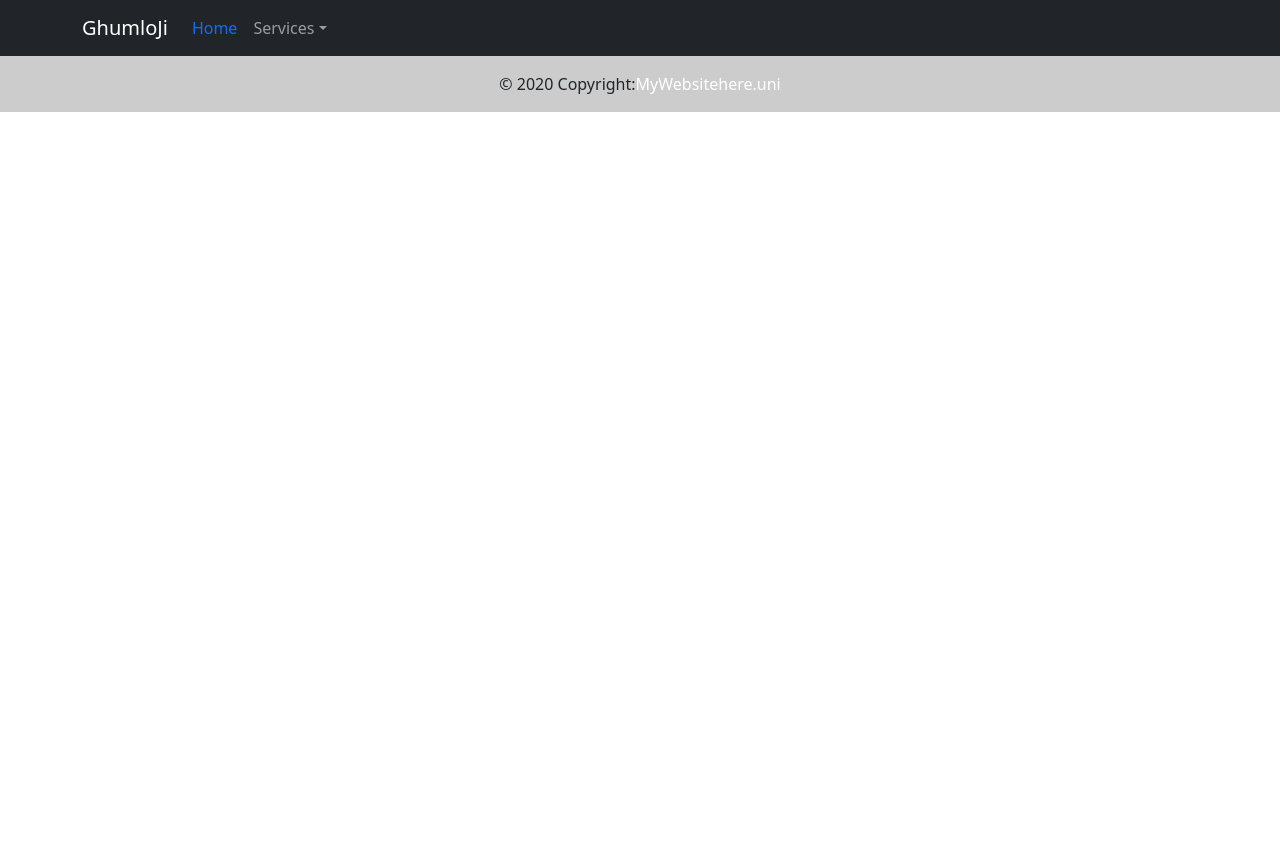
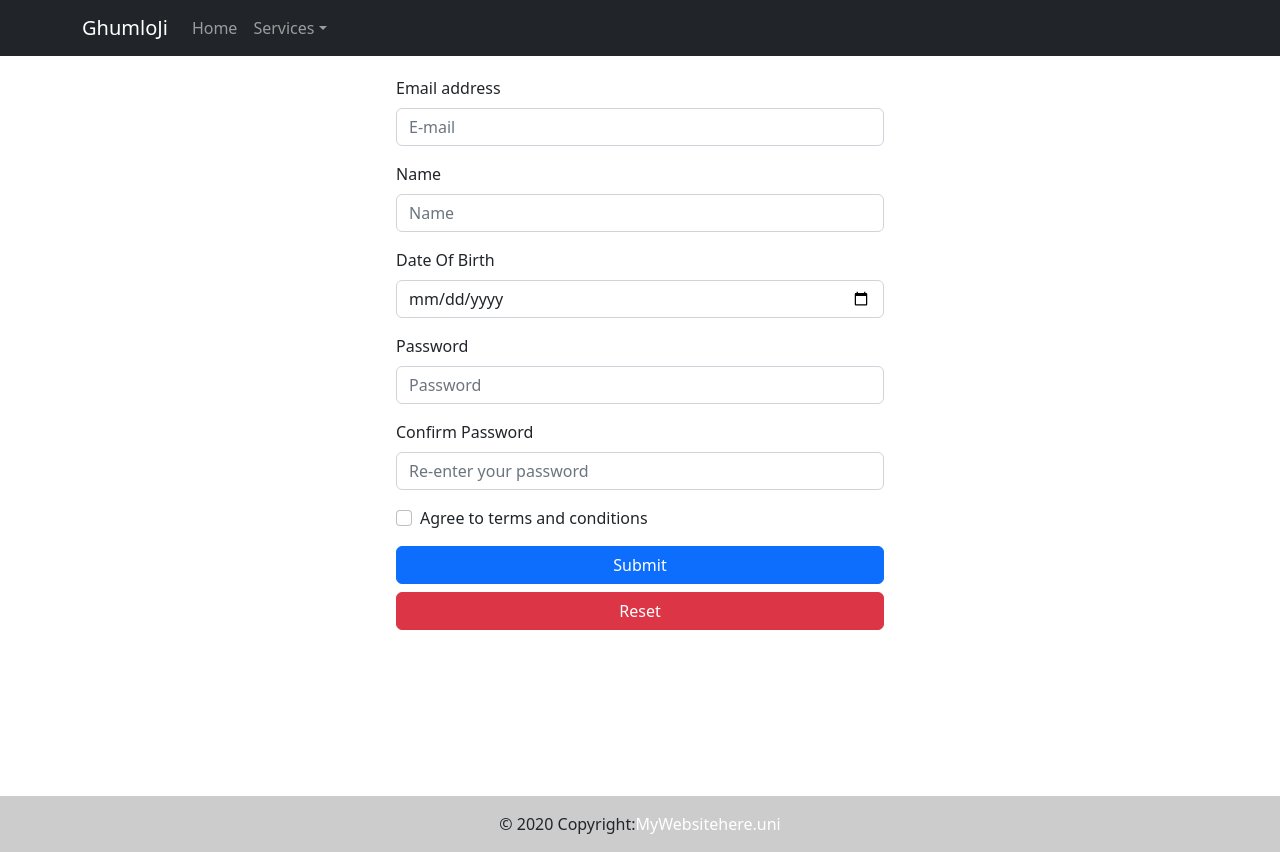
Before and after one commit to AmanSharma13/registration-form-react, a React (Create React App) app: page /registrationvalidation in a window 1280 px wide. Before the commit the page ends 800 px from the top, so only its background shows below. Built offline with nearby package versions, Linux system fonts and the light colour scheme.

Commit message:
added formik form handler and yup form validation

```diff
--- a/package.json
+++ b/package.json
@@ -7,6 +7,7 @@
     "@testing-library/react": "^13.4.0",
     "@testing-library/user-event": "^13.5.0",
     "bootstrap": "^5.2.3",
+    "formik": "^2.2.9",
     "mdb-react-ui-kit": "^6.0.0",
     "react": "^18.2.0",
     "react-bootstrap": "^2.7.2",
@@ -14,7 +15,8 @@
     "react-router-dom": "^6.10.0",
     "react-scripts": "5.0.1",
     "react-toastify": "^9.1.2",
-    "web-vitals": "^2.1.4"
+    "web-vitals": "^2.1.4",
+    "yup": "^1.1.0"
   },
   "scripts": {
     "start": "react-scripts start",
--- a/src/App.js
+++ b/src/App.js
@@ -4,6 +4,7 @@ import Header from "./components/Header";
 import Home from "./components/Home";
 import RegistrationForm from "./components/RegistrationForm";
 import { BrowserRouter, Route, Routes } from "react-router-dom";
+import RegistrationValidation from "./components/RegistrationValidation";
 
 function App() {
   return (
@@ -13,6 +14,10 @@ function App() {
         <Routes>
           <Route path="/" element={<Home />} />
           <Route path="/registration" element={<RegistrationForm />} />
+          <Route
+            path="/registrationvalidation"
+            element={<RegistrationValidation />}
+          />
         </Routes>
         <Footer />
       </BrowserRouter>
--- a/src/components/Header.jsx
+++ b/src/components/Header.jsx
@@ -19,10 +19,9 @@ const Header = () => {
           <Navbar.Toggle aria-controls="basic-navbar-nav" />
           <Navbar.Collapse id="basic-navbar-nav">
             <Nav className="me-auto">
-              <Nav.Link>
-                {" "}
-                <Link to="/">Home</Link>
-              </Nav.Link>
+              <Link to="/" className="nav-link">
+                Home
+              </Link>
               <NavDropdown
                 title="Services"
                 id="basic-nav-dropdown"
--- a/src/components/Home.jsx
+++ b/src/components/Home.jsx
@@ -12,9 +12,15 @@ const Home = () => {
           height: "90vh",
         }}
       >
-        <Button variant="dark">
+        <Button variant="primary">
           <Link style={{ color: "white" }} to="registration">
             Register Now
+          </Link>
+        </Button>
+
+        <Button className="m-3" variant="success">
+          <Link style={{ color: "white" }} to="registrationvalidation">
+            Register Validation
           </Link>
         </Button>
       </Container>
--- /dev/null
+++ b/src/components/RegistrationValidation.jsx
@@ -0,0 +1,142 @@
+import Form from "react-bootstrap/Form";
+import Button from "react-bootstrap/Button";
+import { Container } from "react-bootstrap";
+import { useFormik } from "formik";
+import * as yup from "yup";
+
+const initialValues = {
+  email: "",
+  name: "",
+  dob: "",
+  password: "",
+  cpassword: "",
+  terms: false,
+};
+
+const registerSchema = yup.object().shape({
+  email: yup.string().email().required("Please Enter Your Email"),
+  name: yup.string().min(2).max(25).required("Please Enter Your Name"),
+  dob: yup.string().required("Please Enter Your dob"),
+  password: yup.string().min(8).required("Please Enter Your Password"),
+  cpassword: yup
+    .string()
+    .oneOf([yup.ref("password")], "Password Doesn't Match! Please Check")
+    .required(),
+  terms: yup.bool().required().oneOf([true], "Terms must be accepted"),
+});
+
+const RegistrationValidation = () => {
+  const { values, errors, touched, handleBlur, handleChange, handleSubmit } =
+    useFormik({
+      initialValues: initialValues,
+      validationSchema: registerSchema,
+      onSubmit: (values, action) => {
+        console.log(values);
+        action.resetForm();
+      },
+    });
+
+  return (
+    <Container
+      style={{
+        width: "40%",
+        height: "90vh",
+        marginTop: 20,
+      }}
+    >
+      <Form onSubmit={handleSubmit}>
+        <Form.Group className="mb-3" controlId="email">
+          <Form.Label>Email address</Form.Label>
+          <Form.Control
+            type="email"
+            name="email"
+            value={values.email}
+            onChange={handleChange}
+            onBlur={handleBlur}
+            autoComplete="off"
+            placeholder="E-mail"
+          />
+          {errors.email && touched.email ? (
+            <p style={{ color: "red" }}>{errors.email}</p>
+          ) : null}
+        </Form.Group>
+        <Form.Group className="mb-3" controlId="name">
+          <Form.Label>Name</Form.Label>
+          <Form.Control
+            type="text"
+            name="name"
+            value={values.name}
+            autoComplete="off"
+            onChange={handleChange}
+            onBlur={handleBlur}
+            placeholder="Name"
+          />
+          {errors.name && touched.name ? (
+            <p style={{ color: "red" }}>{errors.name}</p>
+          ) : null}
+        </Form.Group>
+        <Form.Group className="mb-3" controlId="dob">
+          <Form.Label>Date Of Birth</Form.Label>
+          <Form.Control
+            type="date"
+            name="dob"
+            value={values.dob}
+            onChange={handleChange}
+            onBlur={handleBlur}
+          />
+          {errors.dob && touched.dob ? (
+            <p style={{ color: "red" }}>{errors.bob}</p>
+          ) : null}
+        </Form.Group>
+
+        <Form.Group className="mb-3" controlId="password">
+          <Form.Label>Password</Form.Label>
+          <Form.Control
+            type="password"
+            name="password"
+            value={values.password}
+            onChange={handleChange}
+            placeholder="Password"
+          />
+          {errors.password && touched.password ? (
+            <p style={{ color: "red" }}>{errors.password}</p>
+          ) : null}
+        </Form.Group>
+
+        <Form.Group className="mb-3" controlId="cpassword">
+          <Form.Label>Confirm Password</Form.Label>
+          <Form.Control
+            type="password"
+            name="cpassword"
+            value={values.cpassword}
+            onChange={handleChange}
+            placeholder="Re-enter your password"
+          />
+          {errors.cpassword && touched.cpassword ? (
+            <p style={{ color: "red" }}>{errors.cpassword}</p>
+          ) : null}
+        </Form.Group>
+        <Form.Group className="mb-3" controlId="terms">
+          <Form.Check
+            type="checkbox"
+            name="terms"
+            label="Agree to terms and conditions"
+            value={values.terms}
+            onChange={handleChange}
+          />
+          {errors.terms && touched.terms ? (
+            <p style={{ color: "red" }}>{errors.terms}</p>
+          ) : null}
+        </Form.Group>
+        <Button className="w-100" variant="primary" type="submit">
+          Submit
+        </Button>
+        <Button className="w-100 mt-2" variant="danger" type="Reset">
+          Reset
+        </Button>
+      </Form>
+    </Container>
+  );
+};
+
+export default RegistrationValidation;
```
Also changed, not shown: 1 other file (tests, documents, lock files or other folders).
